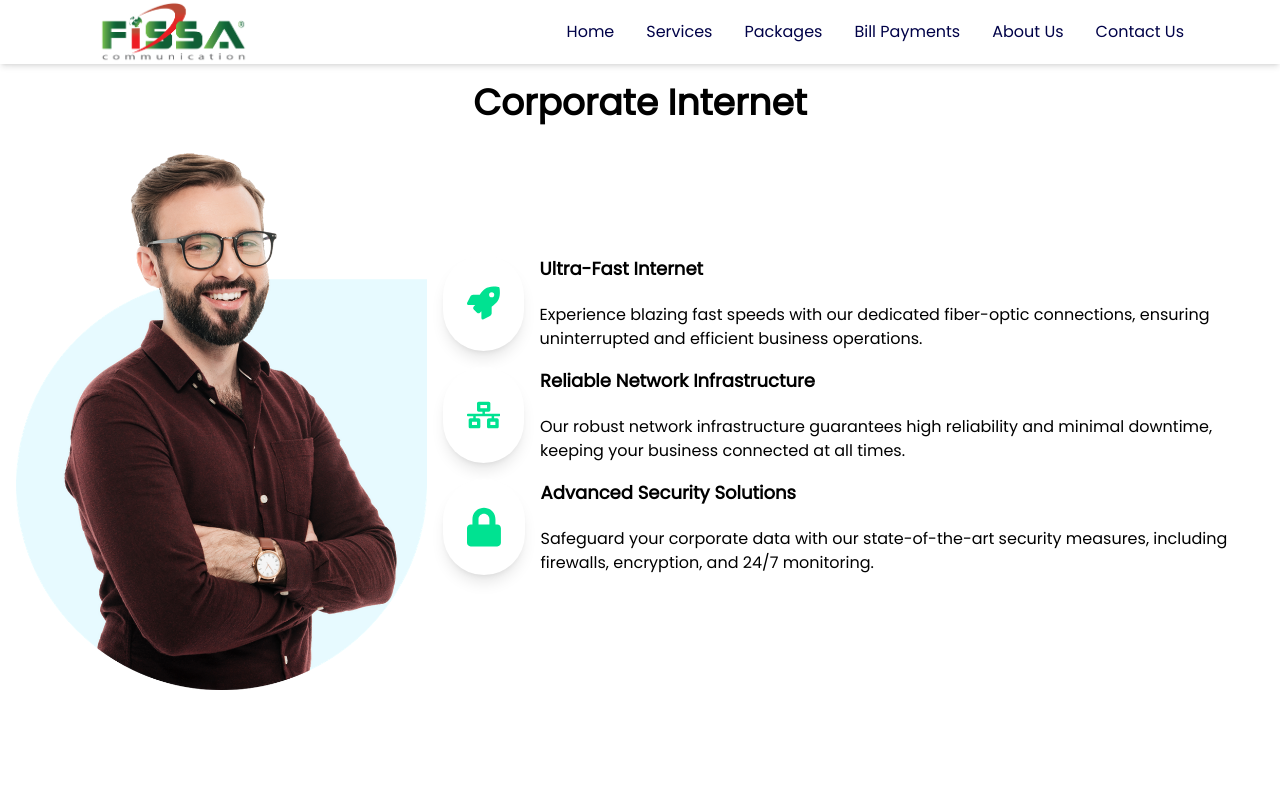
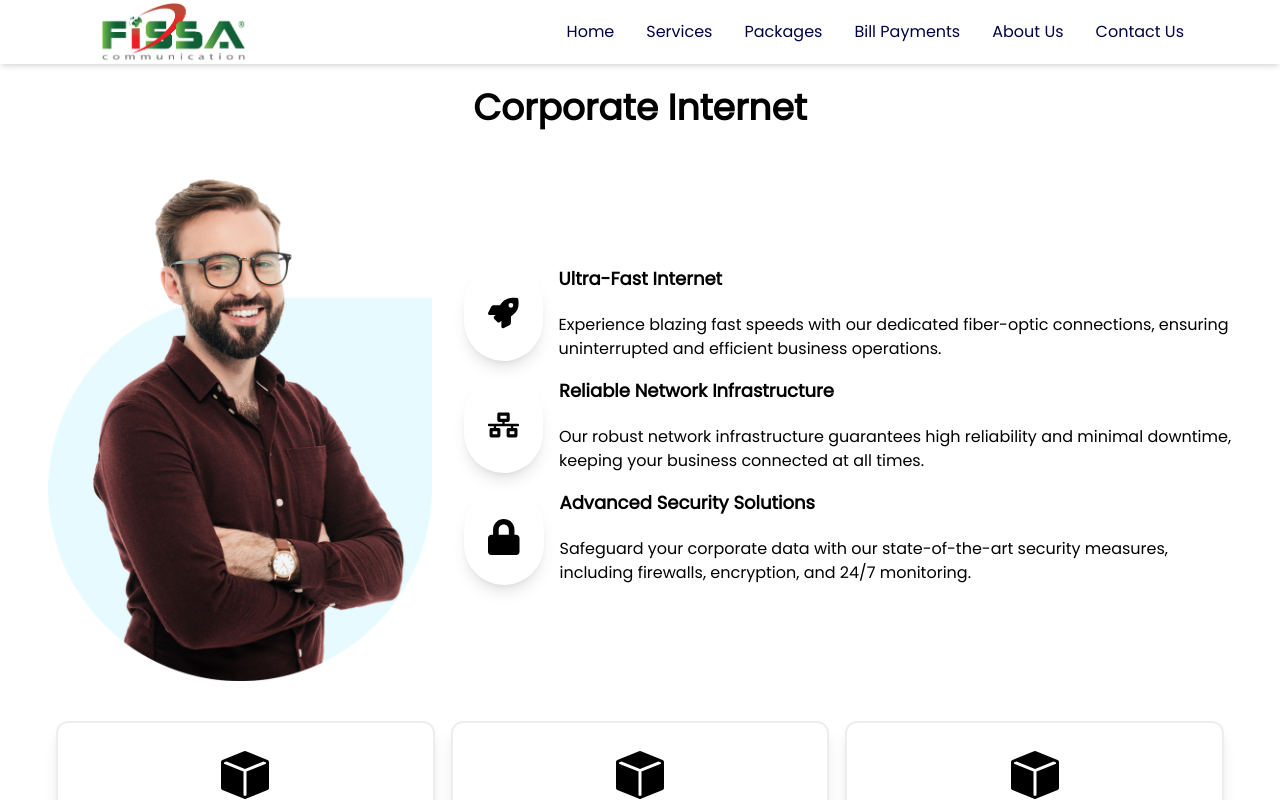
Before and after one commit to armanhn/fissabd_react_live, a React (Vite) app: page /corporate-internet in a window 1280 px wide. Shown: the top 800 px of the page. Built offline with nearby package versions, Linux system fonts and the light colour scheme.

Commit message:
updated corporate internet page

```diff
--- a/src/components/CorporateInternet.jsx
+++ b/src/components/CorporateInternet.jsx
@@ -1,33 +1,3 @@
-// import React from 'react'
-
-// import Footer from './Footer'
-// import Navbar from './Navbar'
-
-// export default function CorporateInternet() {
-//   return (
-//     <div>
-//       <Navbar />
-//       <div className='flex items-center flex-col gap-2 pt-4'>
-//         <h1 className='text-4xl font-bold leading-tight'> Corporate Internet</h1>
-//       </div>
-// <div className='max-w-6xl mx-auto flex gap-4 md:flex-row flex-col xl:px-0 px-8 items-center justify-center' id='about-us'>
-//   <div className='md:w-2/4 pt-6'>
-//     <img className='h-3/4' src="/images/card_two.png" alt="IMAGE" />
-//   </div>
-//   <div className='md:w-2/4 pt-12 pl-4'>
-//     <p className='pt-8'>Sylnet has been one of the leading internet service providers in Sylhet, Bangladesh. At Sylnet we are committed to providing the highest quality services to you. we provide faster internet connection for home and corporate users according to the need of customer’s aspiration.We have 17 years experienced and expert team to provide any solutions about broadband internet connectivity within a short time. we are currently serving more than 155 Corporate and more than 7,000 Home users.</p>
-//     <p className='pt-8'>John Doe</p>
-//     <p className=''>CEO</p>
-//   </div>
-// </div>
-
-
-//       <Footer />
-//     </div>
-//   )
-// }
-
-// import React from 'react';
 import { FaRocket, FaNetworkWired, FaLock } from 'react-icons/fa';
 import Navbar from './Navbar';
 import Footer from './Footer';
@@ -48,18 +18,18 @@ import { FaMobileAlt } from "react-icons/fa";
 
 const Feature = ({ Icon, title, description }) => {
   return (
-    <div className="md:flex md:items-center gap-4">
-      <div className="flex justify-center items-center p-6 bg-white rounded-full shadow-lg w-12 h-12 md:w-24 md:h-24">
-        {/* Apply the custom CSS class here */}
-        <Icon className="w-full h-full icon-color-custom" />
+    <div className="flex flex-col md:flex-row items-center gap-4 text-center md:text-left">
+      <div className="p-3 md:p-6 bg-white rounded-full shadow-lg w-16 h-16 md:w-24 md:h-24 mx-auto md:mx-0">
+        <Icon className="w-full h-full text-gray-800" />
       </div>
-      <div className="flex flex-col justify-center">
+      <div>
         <h2 className="text-lg font-bold">{title}</h2>
         <p>{description}</p>
       </div>
     </div>
   );
 };
+
 
 
 
@@ -99,17 +69,16 @@ export default function CorporateInternet() {
   return (
     <div>
       <Navbar />
-      <div className="container mx-auto">
-        <div className='flex items-center flex-col gap-2 pt-4'>
-          <h1 className='text-4xl font-bold leading-tight'>Corporate Internet</h1>
+      <div className="container mx-auto px-4 md:px-6 lg:px-8">
+        <div className='text-center py-6'>
+          <h1 className='text-2xl md:text-3xl lg:text-4xl font-bold'>Corporate Internet</h1>
         </div>
 
-        <div className='flex flex-col md:flex-row items-center gap-4 p-4'>
-          {/* Adjust the size of the image container and image itself */}
-          <div className='md:w-1/3 flex justify-center'>
+        <div className='flex flex-col md:flex-row items-center gap-4 md:gap-6 lg:gap-8 p-4'>
+          <div className='w-full md:w-1/2 lg:w-1/3 flex justify-center'>
             <img className='w-3/4 md:w-full h-auto' src="/images/card_two.png" alt="Corporate Internet Image" />
           </div>
-          <div className='md:w-2/3 flex flex-col gap-4 items-center'>
+          <div className='w-full md:w-1/2 lg:w-2/3 flex flex-col gap-4 items-center'>
             <Feature
               Icon={FaRocket}
               title="Ultra-Fast Internet"
@@ -127,7 +96,7 @@ export default function CorporateInternet() {
             />
           </div>
         </div>
-        <div className='flex mx-auto text-center p-24 gap-16 '>
+        <div className='flex flex-col justify-center mx-auto text-center p-6 gap-4 md:flex-row'>
           <PricingPlan
             title="SILVER"
             price="৳3,000"
@@ -165,7 +134,7 @@ export default function CorporateInternet() {
         </div>
       </div>
 
-      {/* <div className='bg-text-color' id='bill-payments'>
+      <div className='bg-text-color' id='bill-payments'>
         <div className='max-w-6xl mx-auto text-center pt-20 pb-12 xl:px-0 px-8'>
           <div className='flex items-center flex-col gap-3' data-aos="zoom-in">
             <h1 className='text-4xl font-bold leading-tight text-white'> Pay your bills through Mobile banking</h1>
@@ -206,7 +175,7 @@ export default function CorporateInternet() {
             </Swiper>
           </div>
         </div>
-      </div> */}
+      </div>
 
       {/* PAYMENT WEB */}
 
```
